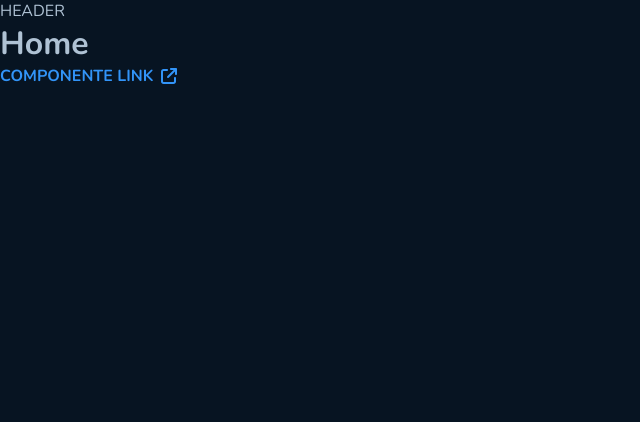
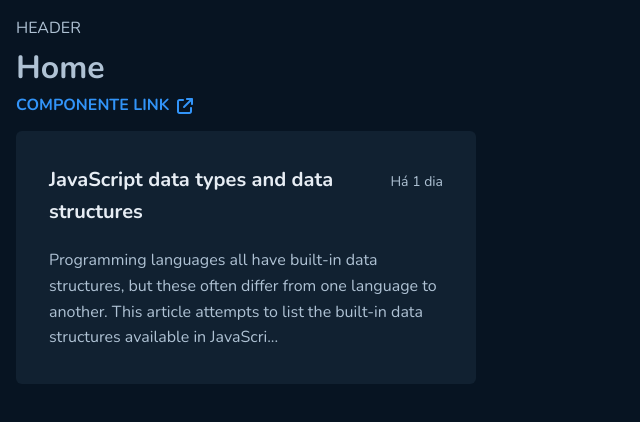
Before and after one commit to lemartins07/ignite-desafio-github-blog, a React (Vite) app: page / in a window 1280 px wide. Shown: the top 422 px of the page, without its empty margins (0-640 px from the left). Built offline with nearby package versions, Linux system fonts and the light colour scheme; the HTML template or start-up script is replaced by a standard one.

Commit message:
Componente Card

```diff
--- /dev/null
+++ b/src/components/Card/index.tsx
@@ -0,0 +1,20 @@
+import { CardContainer } from './style'
+
+interface CardProps {
+  title: string
+  content: string
+}
+
+export function Card({ title, content }: CardProps) {
+  const limitedContent = content.substring(0, 190) + '...'
+
+  return (
+    <CardContainer>
+      <div>
+        <strong>{title}</strong>
+        <span>Há 1 dia</span>
+      </div>
+      <p>{limitedContent}</p>
+    </CardContainer>
+  )
+}
--- /dev/null
+++ b/src/components/Card/style.ts
@@ -0,0 +1,32 @@
+import styled from 'styled-components'
+
+export const CardContainer = styled.div`
+  max-width: 460px;
+  max-height: 260px;
+  padding: 2rem;
+  background-color: ${(props) => props.theme['base-post']};
+  border: 1px solid transparent;
+  border-radius: 6px;
+  cursor: pointer;
+
+  & > div {
+    display: flex;
+    align-items: baseline;
+    margin-bottom: 1.25rem;
+  }
+
+  strong {
+    color: ${(props) => props.theme['base-title']};
+    font-size: ${(props) => props.theme['font-l']};
+  }
+
+  span {
+    display: block;
+    min-width: fit-content;
+    font-size: ${(props) => props.theme['font-s']};
+  }
+
+  &:hover {
+    border-color: ${(props) => props.theme['base-span']};
+  }
+`
--- a/src/components/Link/styles.ts
+++ b/src/components/Link/styles.ts
@@ -13,6 +13,7 @@ export const LinkAnchor = styled.a`
   padding-bottom: 4px;
   border-bottom: 1px solid transparent;
   text-decoration: none;
+  margin-bottom: 0.5rem;
 
   cursor: pointer;
 
--- a/src/pages/Home/index.tsx
+++ b/src/pages/Home/index.tsx
@@ -1,12 +1,25 @@
+import { Card } from '../../components/Card'
 import { Header } from '../../components/Header'
 import { Link } from '../../components/Link'
 
 export function Home() {
   return (
-    <>
+    <div style={{ padding: '1rem' }}>
       <Header />
       <h1>Home</h1>
       <Link url="google.com">Componente Link</Link>
-    </>
+      <Card
+        title="JavaScript data types and data structures"
+        content="Programming languages all have built-in data structures, but these often differ from one language to another. This article attempts to list the built-in data structures available in JavaScript and what properties they have. These can be used to build other data structures. Wherever possible, comparisons with other languages are drawn.
+
+        Dynamic typing
+        JavaScript is a loosely typed and dynamic language. Variables in JavaScript are not directly associated with any particular value type, and any variable can be assigned (and re-assigned) values of all types:
+
+        let foo = 42; // foo is now a number
+        foo = 'bar'; // foo is now a string
+        foo = true; // foo is now a boolean
+        "
+      />
+    </div>
   )
 }
--- a/src/styles/global.ts
+++ b/src/styles/global.ts
@@ -15,5 +15,6 @@ export const GlobalStyle = createGlobalStyle`
 
   body, input, textarea, button {
     font: 400 ${(props) => props.theme['font-normal']} Nunito, sans-serif;
+    line-height: 1.6;
   }
 `
```
